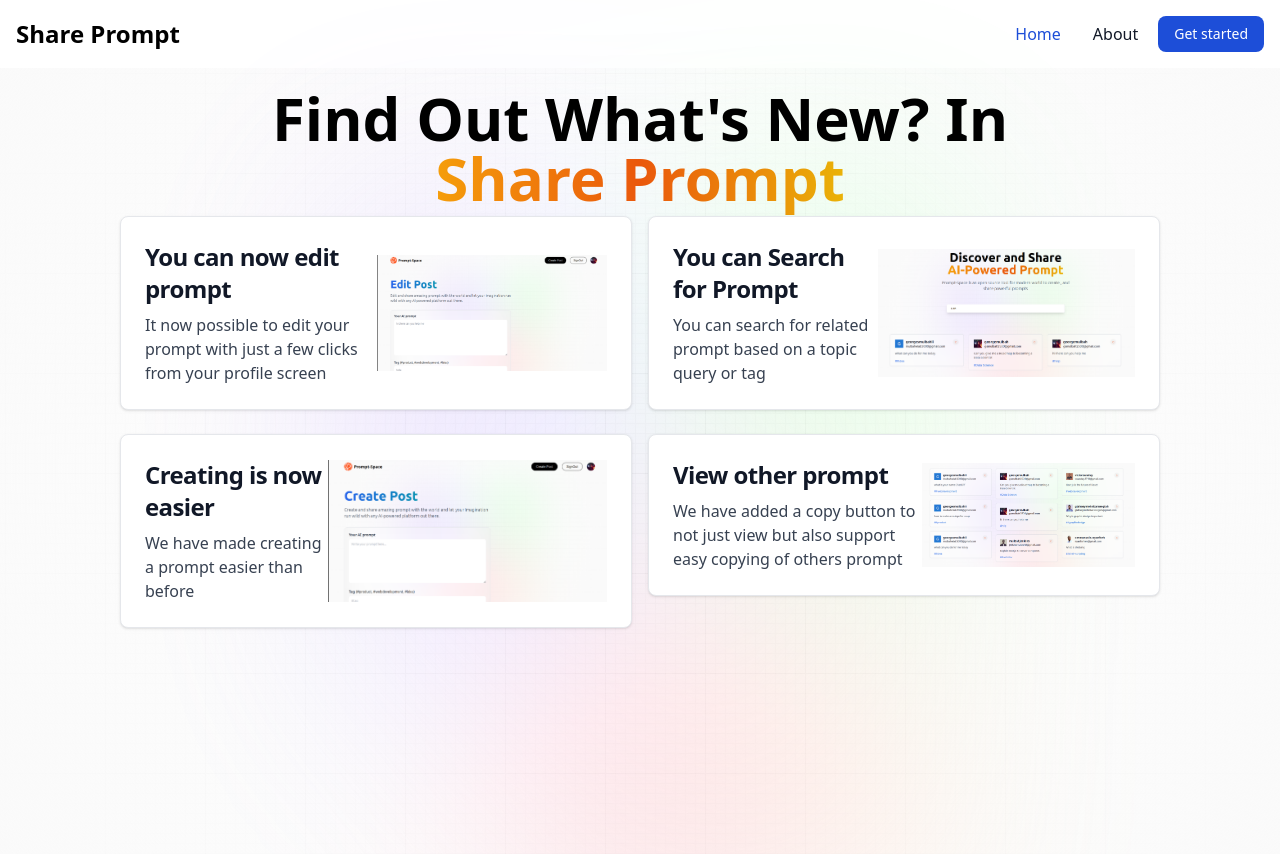
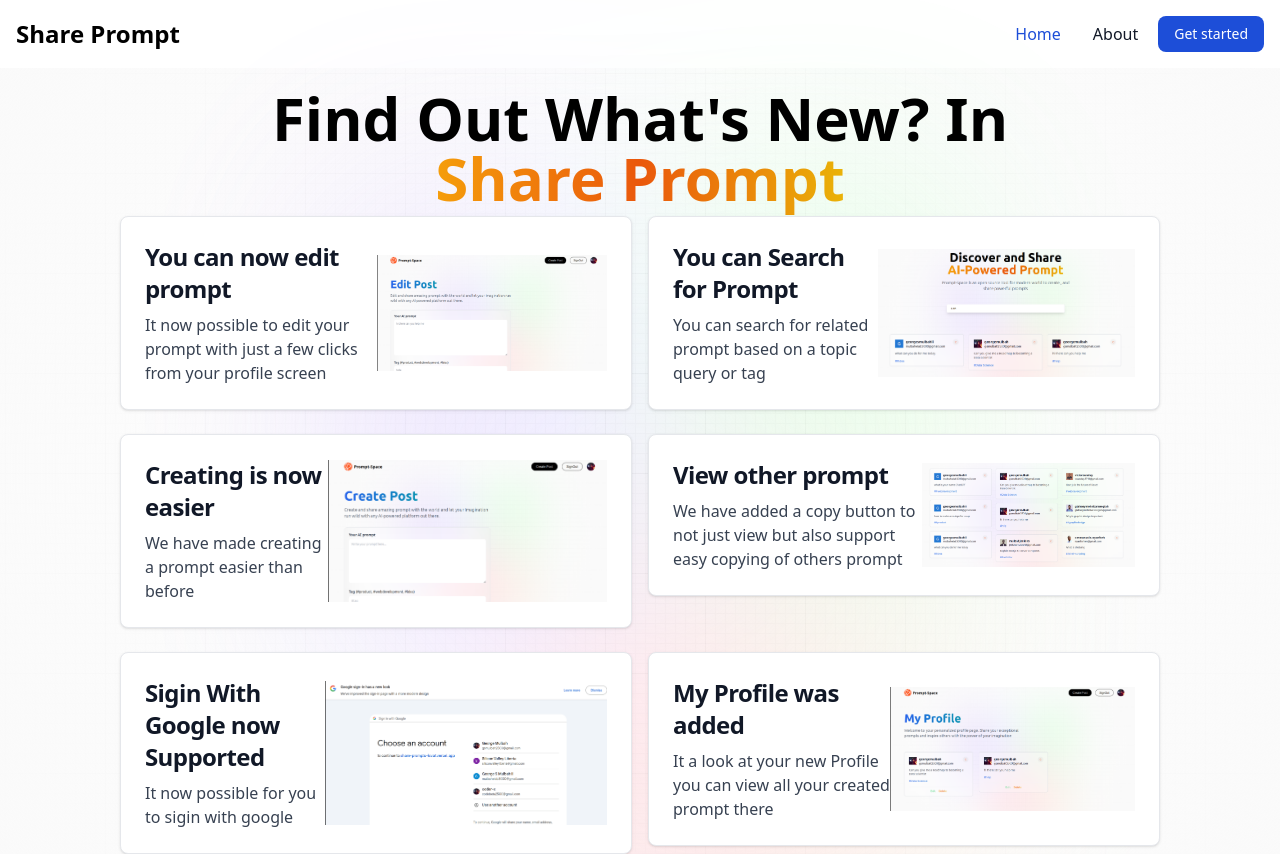
Before and after one commit to sir-george2500/-shareprompt_landingpage, a Next.js app: page / in a window 1280 px wide. Before the commit the page ends 800 px from the top, so only its background shows below. Built offline with nearby package versions, Linux system fonts and the light colour scheme.

Commit message:
home page design completed successfully

```diff
--- a/app/page.tsx
+++ b/app/page.tsx
@@ -14,6 +14,8 @@ const Home: React.FC = () => {
                 <PhotoCard title='You can Search for Prompt' description='You can search for related prompt based on a topic query or tag'  imageUrl='/assets/images/searchforprompt.png'/>
                 <PhotoCard title='Creating is now easier' description='We have made creating a prompt easier than before'  imageUrl='/assets/images/create_prompt.png'/>
                 <PhotoCard title='View other prompt' description='We have added a copy button to not just view but also support easy copying of others prompt'  imageUrl='/assets/images/view_other_user_prompt.png'/>
+                <PhotoCard title='Sigin With Google now Supported' description='It now possible for you to sigin with google'  imageUrl='/assets/images/sigin_with_google.png'/>
+                <PhotoCard title='My Profile was added' description='It a look at your new Profile you can view all your created prompt there'  imageUrl='/assets/images/user_profile.png'/>
             </div>
         </section>
     );
```
